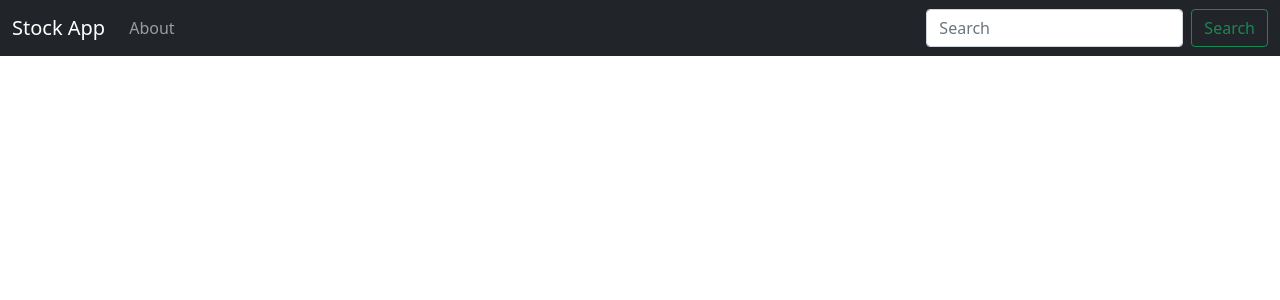
After one commit to fifthace63/Stocks, a Django app: template web/templates/base.html in a window 1280 px wide. The commit adds this page. Shown: the top 300 px of the page. Run offline with Django 3.2, Linux system fonts and the light colour scheme; the template is opened without the code that fills it, so the values that code supplies are empty.

Commit message:
initial commit

```diff
--- a/web/templates/about.html
+++ b/web/templates/about.html
@@ -1 +1,3 @@
+{% extends 'base.html' %} {% block content %}
 <h1>About Us</h1>
+{% endblock %}
--- /dev/null
+++ b/web/templates/base.html
@@ -0,0 +1,50 @@
+<!doctype html>
+<html lang="en">
+
+<head>
+    <!-- Required meta tags -->
+    <meta charset="utf-8">
+    <meta name="viewport" content="width=device-width, initial-scale=1">
+
+    <!-- Bootstrap CSS -->
+    <link href="https://cdn.jsdelivr.net/npm/bootstrap@5.0.0-beta3/dist/css/bootstrap.min.css" rel="stylesheet" integrity="sha384-eOJMYsd53ii+scO/bJGFsiCZc+5NDVN2yr8+0RDqr0Ql0h+rP48ckxlpbzKgwra6" crossorigin="anonymous">
+
+    <title>Stock App</title>
+</head>
+
+<body>
+    <nav class="navbar navbar-expand-lg navbar-dark bg-dark">
+        <div class="container-fluid">
+            <a class="navbar-brand" href="{% url 'home' %}">Stock App</a>
+            <button class="navbar-toggler" type="button" data-bs-toggle="collapse" data-bs-target="#navbarSupportedContent" aria-controls="navbarSupportedContent" aria-expanded="false" aria-label="Toggle navigation">
+            <span class="navbar-toggler-icon"></span>
+          </button>
+            <div class="collapse navbar-collapse" id="navbarSupportedContent">
+                <ul class="navbar-nav me-auto mb-2 mb-lg-0">
+
+                    <li class="nav-item">
+                        <a class="nav-link" href="{% url 'about' %}">About</a>
+                    </li>
+                </ul>
+                <form class="d-flex">
+                    <input class="form-control me-2" type="search" placeholder="Search" aria-label="Search">
+                    <button class="btn btn-outline-success" type="submit">Search</button>
+                </form>
+            </div>
+        </div>
+    </nav>
+    {% block content %} {% endblock %}
+
+    <!-- Optional JavaScript; choose one of the two! -->
+
+    <!-- Option 1: Bootstrap Bundle with Popper -->
+    <script src="https://cdn.jsdelivr.net/npm/bootstrap@5.0.0-beta3/dist/js/bootstrap.bundle.min.js" integrity="sha384-JEW9xMcG8R+pH31jmWH6WWP0WintQrMb4s7ZOdauHnUtxwoG2vI5DkLtS3qm9Ekf" crossorigin="anonymous"></script>
+
+    <!-- Option 2: Separate Popper and Bootstrap JS -->
+    <!--
+    <script src="https://cdn.jsdelivr.net/npm/@popperjs/core@2.9.1/dist/umd/popper.min.js" integrity="sha384-SR1sx49pcuLnqZUnnPwx6FCym0wLsk5JZuNx2bPPENzswTNFaQU1RDvt3wT4gWFG" crossorigin="anonymous"></script>
+    <script src="https://cdn.jsdelivr.net/npm/bootstrap@5.0.0-beta3/dist/js/bootstrap.min.js" integrity="sha384-j0CNLUeiqtyaRmlzUHCPZ+Gy5fQu0dQ6eZ/xAww941Ai1SxSY+0EQqNXNE6DZiVc" crossorigin="anonymous"></script>
+    -->
+</body>
+
+</html>
--- a/web/templates/home.html
+++ b/web/templates/home.html
@@ -1 +1,4 @@
+{% extends 'base.html' %} {% block content %}
 <h1>Hello World!!</h1>
+
+{% endblock %}
```
